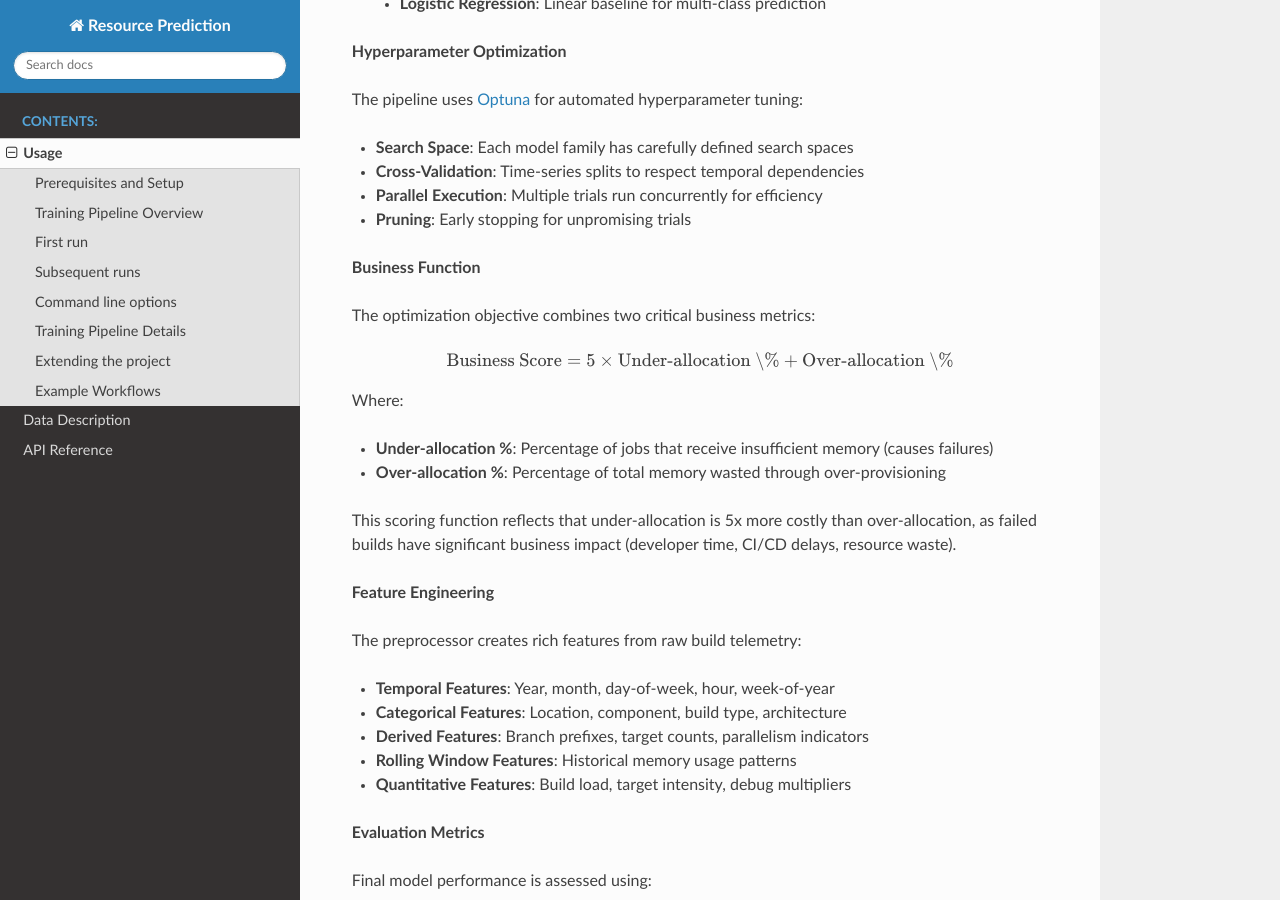
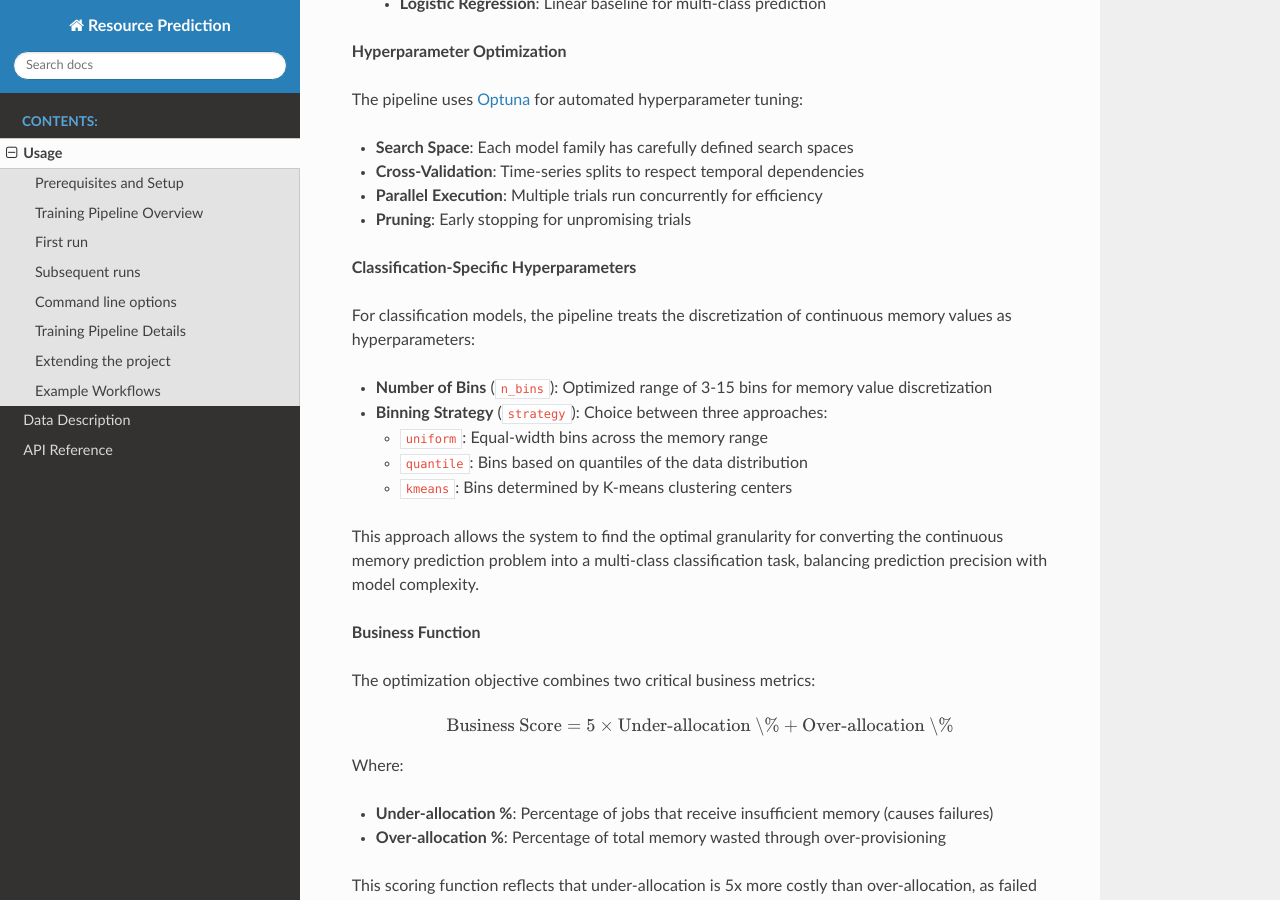
Before and after one commit to Zmart64/SAPResourceOptimizer, a Sphinx documentation site: the page built from docs/usage.rst, in a window 1280 px wide and 900 px high, scrolled down 2392 px. Built offline with Sphinx 7.4.7 and the Read the Docs theme 3.1.0, drawn with Linux system fonts in a browser that asks for light colours.

Commit message:
docs: Add classification-specific hyperparameters section
- Document bin size (n_bins) as hyperparameter for classification tasks
- Explain binning strategies: uniform, quantile, and kmeans
- Clarify optimization range of 3-15 bins for memory discretization

```diff
--- a/docs/usage.rst
+++ b/docs/usage.rst
@@ -113,6 +113,19 @@ The pipeline uses `Optuna <https://optuna.org/>`_ for automated hyperparameter t
 - **Parallel Execution**: Multiple trials run concurrently for efficiency
 - **Pruning**: Early stopping for unpromising trials
 
+**Classification-Specific Hyperparameters**
+
+For classification models, the pipeline treats the discretization of continuous memory values as hyperparameters:
+
+- **Number of Bins** (``n_bins``): Optimized range of 3-15 bins for memory value discretization
+- **Binning Strategy** (``strategy``): Choice between three approaches:
+
+  - ``uniform``: Equal-width bins across the memory range
+  - ``quantile``: Bins based on quantiles of the data distribution
+  - ``kmeans``: Bins determined by K-means clustering centers
+
+This approach allows the system to find the optimal granularity for converting the continuous memory prediction problem into a multi-class classification task, balancing prediction precision with model complexity.
+
 **Business Function**
 
 The optimization objective combines two critical business metrics:
```
